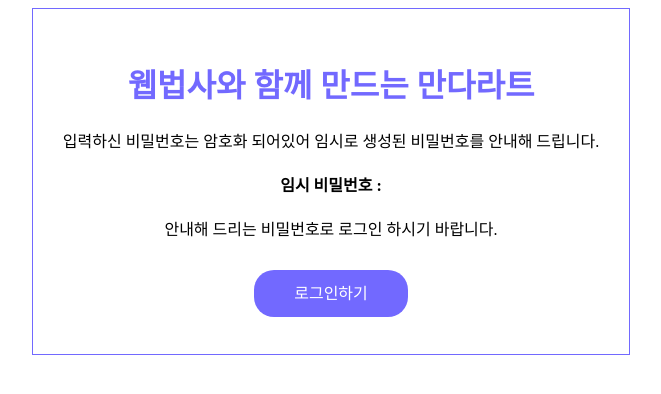
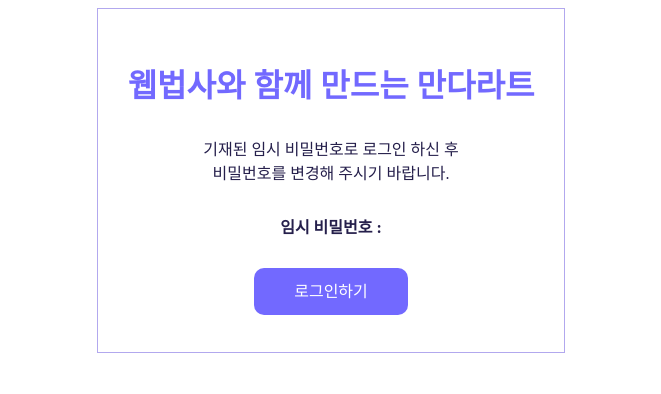
Before and after one commit to tein408/webmage, a Django app: template manda_project/manda_app/templates/email.html in a window 1280 px wide. Shown: the top 394 px of the page, without its empty margins (309-970 px from the left). Run offline with Django 4.2, Linux system fonts and the light colour scheme; the template is opened without the code that fills it, so the values that code supplies are empty; parts of the project's set-up code (start-up, migrations or seed data) failed here and were passed over.

Commit message:
Modify <강은하 : 이메일 문구, 스타일 수정>

```diff
--- a/manda_project/manda_app/templates/email.html
+++ b/manda_project/manda_app/templates/email.html
@@ -11,7 +11,7 @@
 
 <body>
     <div class="mail_container" style="margin: 0 auto;
-        border: 1px solid #7269FF;
+        border: 1px solid #B2A8EE;
         display: block;
         flex-direction: column !important;
         justify-content: center;
@@ -21,12 +21,12 @@
         padding: 30px;">
         <h1 style="color: #7269FF;">웹법사와 함께 만드는 만다라트</h1>
         <div class="label">
-            <p style="margin: 20px 0px;">입력하신 비밀번호는 암호화 되어있어 임시로 생성된 비밀번호를 안내해 드립니다.</p>
+            <p style="margin: 30px 0px; color: #251F4B;">
+                기재된 임시 비밀번호로 로그인 하신 후 <br>
+                비밀번호를 변경해 주시기 바랍니다.
+            </p>
         </div>
-        <div class="output" style="font-weight: bolder; margin: 20px 0px;">임시 비밀번호 : {{ message }}</div>
-        <div class="label">
-            <p style="margin-bottom: 30px 0px;">안내해 드리는 비밀번호로 로그인 하시기 바랍니다.</p>
-        </div>
+        <div class="output" style="color: #251F4B; font-weight: bolder; margin: 20px 0px;">임시 비밀번호 : {{ message }}</div>
         <div class="loginBtn" style="display: block;
         text-align: center;
         align-items: center;
@@ -37,7 +37,7 @@
 
             background-color: #7269FF;
             padding: 15px 40px 15px 40px;
-            border-radius: 20px;" target="_blank">로그인하기</a>
+            border-radius: 10px;" target="_blank">로그인하기</a>
         </div>
     </div>
 </body>
```
